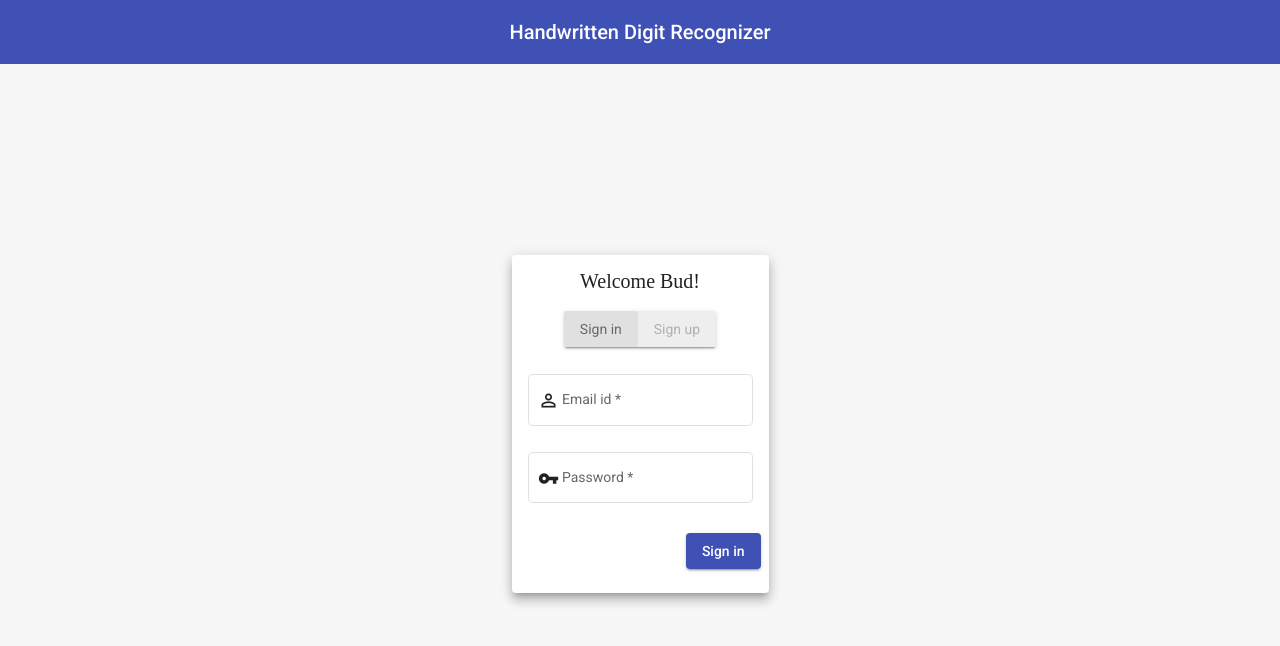
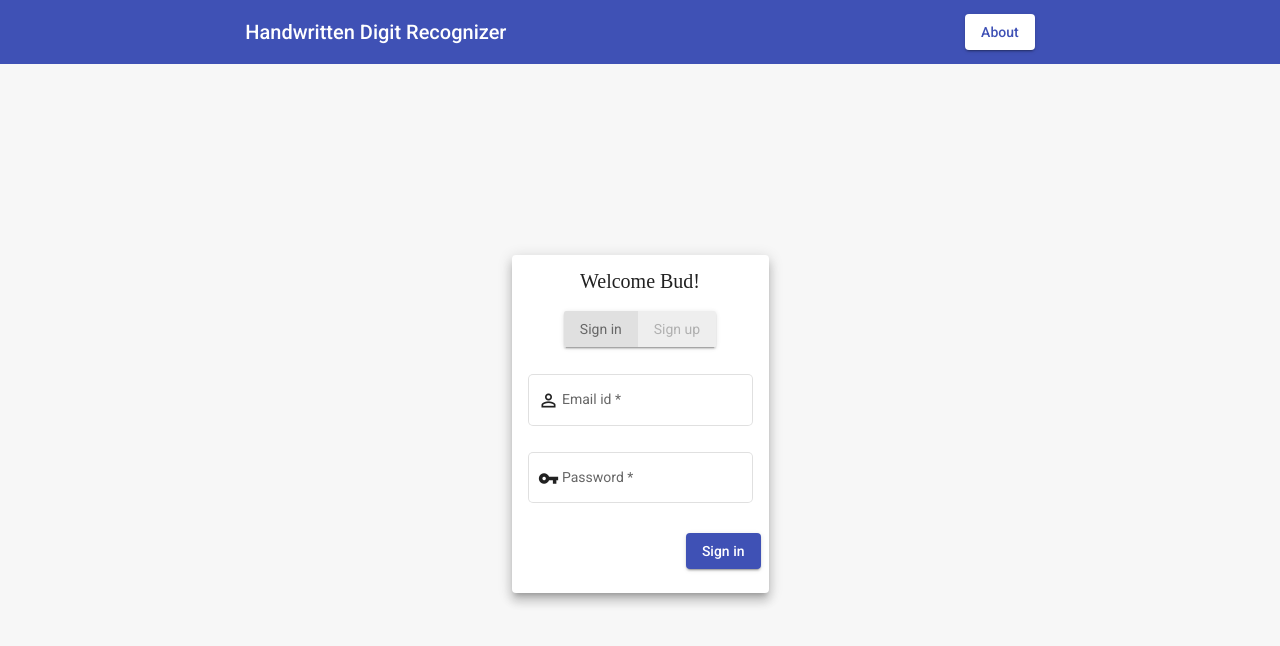
Before and after one commit to HarshathM/Digit_Recognizer, an Angular app: page /login in a window 1280 px wide. Shown: the top 646 px of the page. Built offline with nearby package versions, Linux system fonts and the light colour scheme.

Commit message:
about dialog

```diff
--- /dev/null
+++ b/src/app/about-dialog.html
@@ -0,0 +1,35 @@
+<mat-card-title>About Handwritten Digit Recognizer</mat-card-title>
+<mat-dialog-content>
+  <br>
+  <h3>Abstract</h3>
+  <p>Handwriting recognition is one of the compelling research works going on because every individual in this
+    world has their own style of writing. It is the capability of the computer to identify and understand
+    handwritten digits or characters automatically. Because of the progress in the field of science and
+    technology, everything is being digitalized to reduce human effort. Hence, there comes a need for
+    handwritten digit recognition in many real-time applications. MNIST data set is widely used for this
+    recognition process and it has 70000 handwritten digits. We use Artificial neural networks to train these
+    images and build a deep learning model. Web application is created where the user can upload an image of
+    a handwritten digit. this image is analyzed by the model and the detected result is returned on to UI.</p>
+
+  <h3>Procedure</h3>
+  <ol>
+    <li><b>Login -- </b>This is first page when you entered into the webapp. If you entered the user credentials(i.e.,Email id, Password) correctly, you are redirected to the next page</li>
+    <li><b>Upload -- </b>In this page, you can upload the handwritten digit image from your local system. Immediately after pick the image, preview of the image is shown to you for extra verification.</li>
+    <li><b>Result -- </b>The predicted value of the image that you upload is shown in this page. Column chart is also provided to see the result in graphical representation.</li>
+  </ol>
+
+  <h3>Example image</h3>
+  <img src="/src/assets/example-image.png" alt="example image">
+
+  <h3>Developed by</h3>
+  <ul>
+    <li>Harshath.M</li>
+    <li>Priyanga.S</li>
+    <li>Suvetha.S</li>
+    <li>Ajeeth Kumar.S</li>
+  </ul>
+
+</mat-dialog-content>
+<mat-dialog-actions align="end">
+  <button mat-button mat-dialog-close>Cancel</button>
+</mat-dialog-actions>
--- a/src/app/app.component.css
+++ b/src/app/app.component.css
@@ -0,0 +1,8 @@
+.abt-btn{
+    background:#fff;
+    color: #3f51b5;
+}
+.toolbar{
+    display: flex;
+    justify-content: space-around;
+}
--- a/src/app/app.component.html
+++ b/src/app/app.component.html
@@ -1,5 +1,6 @@
-<mat-toolbar color="primary" style="justify-content: center ;">
+<mat-toolbar color="primary" class="toolbar">
     <span>Handwritten Digit Recognizer</span>
+    <button mat-raised-button (click)="openDialog()" class="abt-btn">About</button>
 </mat-toolbar>
 
 <router-outlet></router-outlet>
--- a/src/app/app.component.ts
+++ b/src/app/app.component.ts
@@ -1,10 +1,24 @@
 import { Component } from '@angular/core';
+import { MatDialog } from '@angular/material/dialog';
 
 @Component({
   selector: 'app-root',
   templateUrl: './app.component.html',
   styleUrls: ['./app.component.css']
 })
+
 export class AppComponent {
+  constructor(private dialog:MatDialog){}
+
+  openDialog(){
+    this.dialog.open(AboutDialog);
+  }
+
   title = 'Digit_Recognizer';
 }
+
+@Component({
+  selector: 'about-dialog',
+  templateUrl:'./about-dialog.html'
+})
+export class AboutDialog{}
--- a/src/app/app.module.ts
+++ b/src/app/app.module.ts
@@ -17,10 +17,12 @@ import {MatIconModule} from '@angular/material/icon';
 import {MatTooltipModule} from '@angular/material/tooltip';
 import {MatSnackBarModule} from '@angular/material/snack-bar';
 import {MatProgressSpinnerModule} from '@angular/material/progress-spinner';
+import {MatDialogModule} from '@angular/material/dialog';
 
 import * as CanvasJSAngularChart from '../assets/canvasjs.angular.component';
 var CanvasJSChart = CanvasJSAngularChart.CanvasJSChart;
 
+import { AboutDialog } from './app.component';
 import { BrowserAnimationsModule } from '@angular/platform-browser/animations';
 import { LoginComponent } from './login/login.component';
 import { UploadComponent } from './upload/upload.component';
@@ -34,7 +36,8 @@ import { PageNotFoundComponent } from './page-not-found/page-not-found.component
     UploadComponent,
     ResultComponent,
     PageNotFoundComponent,
-    CanvasJSChart
+    CanvasJSChart,
+    AboutDialog
   ],
   imports: [
     BrowserModule,
@@ -54,6 +57,7 @@ import { PageNotFoundComponent } from './page-not-found/page-not-found.component
     MatTooltipModule,
     MatSnackBarModule,
     MatProgressSpinnerModule,
+    MatDialogModule
   ],
   providers: [],
   bootstrap: [AppComponent]
--- a/src/app/login/login.component.html
+++ b/src/app/login/login.component.html
@@ -7,7 +7,7 @@
         </mat-card-header>
         <mat-card-actions class="flex-center">
             <mat-button-toggle-group style="margin: auto;" appearance="legacy">
-                <mat-button-toggle value="sign_in" checked="true">Sign in</mat-button-toggle>
+               <mat-button-toggle value="sign_in" checked="true">Sign in</mat-button-toggle>
                 <mat-button-toggle value="sign_up" disabled="true">Sign up</mat-button-toggle>
             </mat-button-toggle-group>
         </mat-card-actions>
```
Also changed, not shown: src/assets/example-image.png (added).
